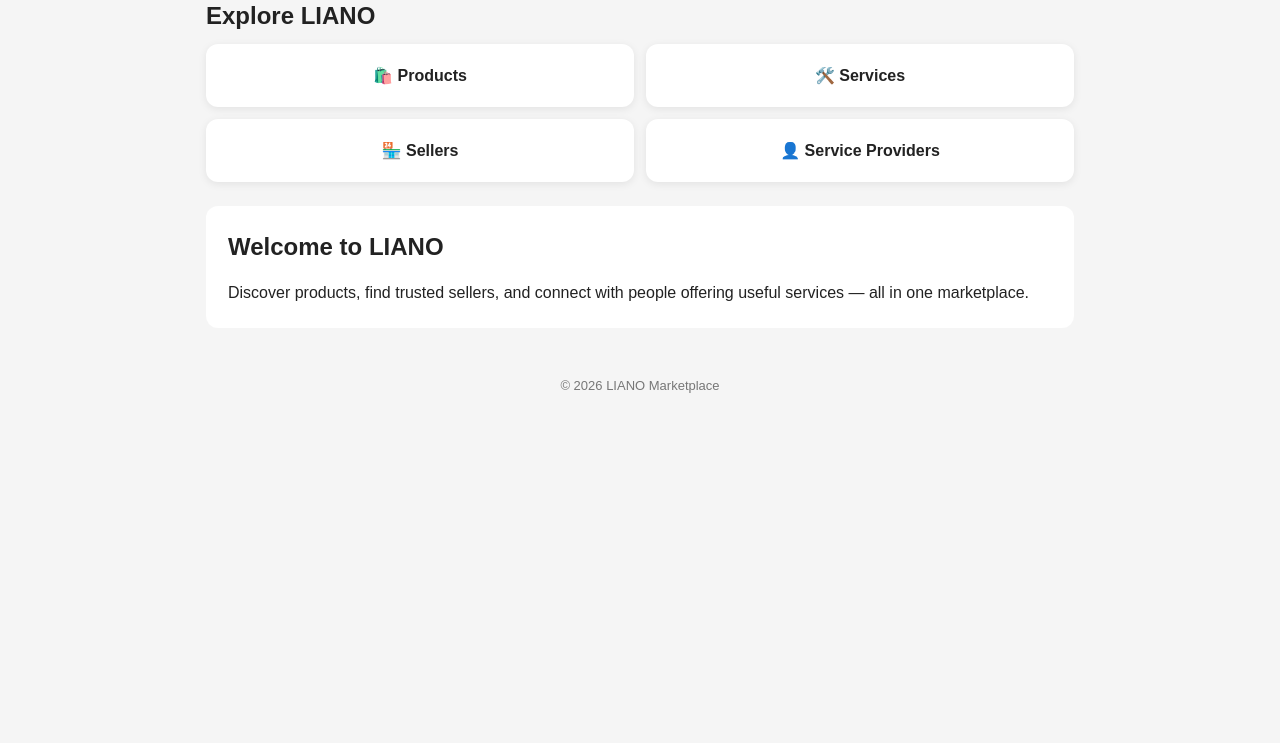
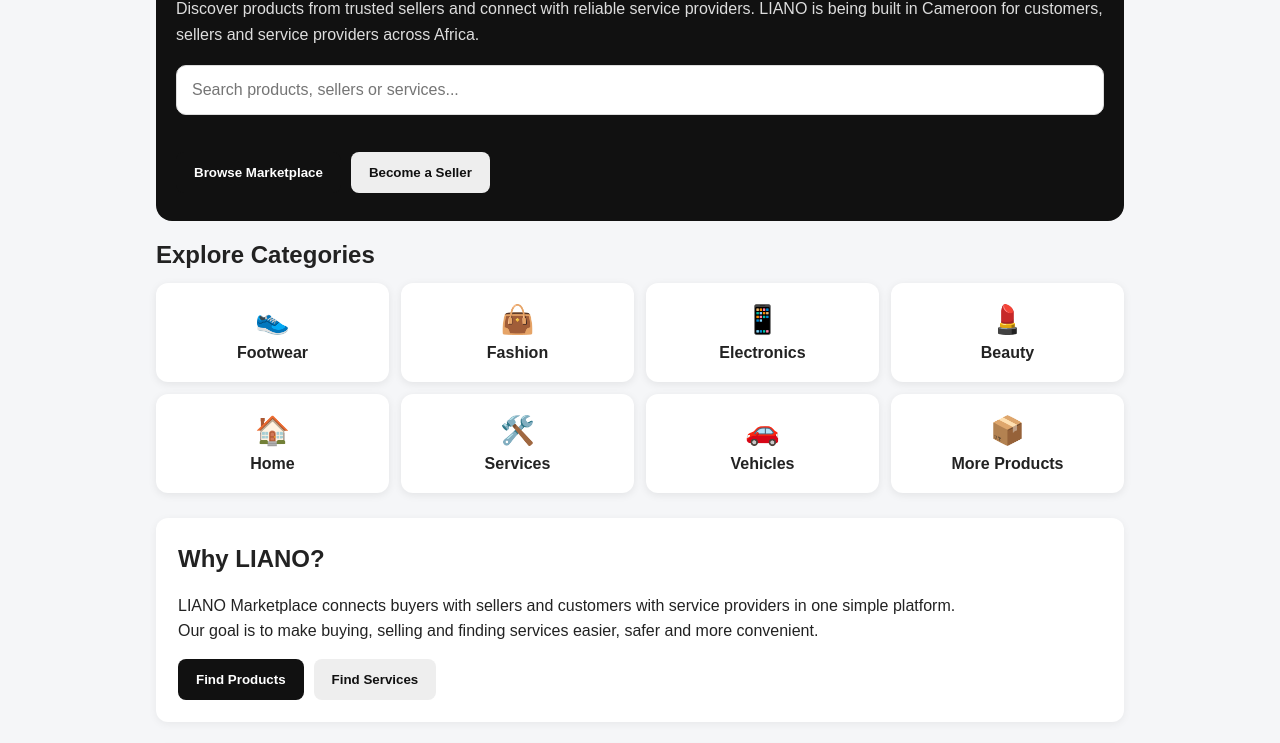
Before and after one commit to liano-app/Liano-Marketplace, a plain HTML site: page index.html in a window 1280 px wide. Shown: the part 186-929 px from the top of the page. Before the commit the page ends 800 px from the top, so only its background shows below. Drawn offline with Linux system fonts and the light colour scheme.

Commit message:
Refactor HTML structure and styles for clarity

```diff
--- a/index.html
+++ b/index.html
@@ -4,84 +4,142 @@
 <meta charset="UTF-8">
 <meta name="viewport" content="width=device-width, initial-scale=1.0">
 <title>LIANO Marketplace</title>
+
 <style>
-    * {
-      box-sizing: border-box;
-      margin: 0;
-      padding: 0;
-      font-family: Arial, sans-serif;
+*{box-sizing:border-box;margin:0;padding:0}
+
+body{
+font-family:Arial,sans-serif;
+background:#f5f6f8;
+color:#222;
 }
 
-    body {
-      background: #f5f5f5;
-      color: #222;
+header{
+background:#111;
+color:white;
+padding:18px 16px;
 }
 
-    header {
-      background: #111;
-      color: white;
-      padding: 22px 18px;
+.logo{
+font-size:28px;
+font-weight:bold;
+letter-spacing:2px;
 }
 
-    .logo {
-      font-size: 28px;
-      font-weight: bold;
-      letter-spacing: 2px;
+.tagline{
+margin-top:6px;
+color:#ccc;
+font-size:14px;
 }
 
-    .tagline {
-      margin-top: 6px;
-      font-size: 14px;
-      color: #ddd;
+.container{
+max-width:1000px;
+margin:auto;
+padding:20px 16px;
 }
 
-    .container {
-      padding: 20px 16px;
-      max-width: 900px;
-      margin: auto;
+.hero{
+background:#111;
+color:white;
+padding:28px 20px;
+border-radius:16px;
+margin-bottom:20px;
 }
 
-    .search {
-      width: 100%;
-      padding: 15px;
-      border: 1px solid #ddd;
-      border-radius: 10px;
-      font-size: 16px;
-      margin-bottom: 20px;
+.hero h1{
+font-size:30px;
+margin-bottom:10px;
 }
 
-    h2 {
-      margin-bottom: 14px;
+.hero p{
+color:#ddd;
+line-height:1.6;
+margin-bottom:18px;
 }
 
-    .categories {
-      display: grid;
-      grid-template-columns: repeat(2, 1fr);
-      gap: 12px;
+.search{
+width:100%;
+padding:15px;
+border:1px solid #ddd;
+border-radius:10px;
+font-size:16px;
+margin-bottom:22px;
 }
 
-    .category {
-      background: white;
-      padding: 22px 10px;
-      border-radius: 12px;
-      text-align: center;
-      box-shadow: 0 2px 8px rgba(0,0,0,0.08);
-      font-weight: bold;
+h2{
+margin-bottom:14px;
 }
 
-    .welcome {
-      background: white;
-      padding: 22px;
-      border-radius: 12px;
-      margin-top: 24px;
-      line-height: 1.6;
+.categories{
+display:grid;
+grid-template-columns:repeat(2,1fr);
+gap:12px;
+margin-bottom:25px;
 }
 
-    footer {
-      text-align: center;
-      padding: 30px 15px;
-      color: #777;
-      font-size: 13px;
+.category{
+background:white;
+padding:20px 10px;
+border-radius:12px;
+text-align:center;
+box-shadow:0 2px 8px rgba(0,0,0,.08);
+font-weight:bold;
+}
+
+.category span{
+display:block;
+font-size:28px;
+margin-bottom:8px;
+}
+
+.welcome{
+background:white;
+padding:22px;
+border-radius:12px;
+margin-bottom:24px;
+line-height:1.6;
+box-shadow:0 2px 8px rgba(0,0,0,.06);
+}
+
+.buttons{
+display:flex;
+gap:10px;
+flex-wrap:wrap;
+margin-top:15px;
+}
+
+button{
+border:0;
+padding:13px 18px;
+border-radius:8px;
+font-weight:bold;
+cursor:pointer;
+}
+
+.primary{
+background:#111;
+color:white;
+}
+
+.secondary{
+background:#eee;
+color:#111;
+}
+
+footer{
+background:#111;
+color:#ccc;
+text-align:center;
+padding:25px 15px;
+margin-top:30px;
+font-size:14px;
+line-height:1.6;
+}
+
+@media(min-width:700px){
+.categories{
+grid-template-columns:repeat(4,1fr);
+}
 }
 </style>
 </head>
@@ -90,38 +148,114 @@
 
 <header>
 <div class="logo">LIANO</div>
-    <div class="tagline">Buy. Sell. Hire. Connect.</div>
+<div class="tagline">Marketplace • Buy • Sell • Connect</div>
 </header>
 
 <main class="container">
 
-    <input
-      type="text"
-      class="search"
-      placeholder="What are you looking for?"
-    >
+<section class="hero">
+<h1>Welcome to LIANO Marketplace</h1>
+<p>
+Discover products from trusted sellers and connect with reliable service providers.
+LIANO is being built in Cameroon for customers, sellers and service providers across Africa.
+</p>
 
-    <h2>Explore LIANO</h2>
+<input class="search" type="search"
+placeholder="Search products, sellers or services...">
 
-    <div class="categories">
-      <div class="category">🛍️ Products</div>
-      <div class="category">🛠️ Services</div>
-      <div class="category">🏪 Sellers</div>
-      <div class="category">👤 Service Providers</div>
+<div class="buttons">
+<button class="primary">Browse Marketplace</button>
+<button class="secondary">Become a Seller</button>
+</div>
+</section>
+
+<h2>Explore Categories</h2>
+
+<section class="categories">
+
+<div class="category">
+<span>👟</span>
+Footwear
 </div>
 
-    <div class="welcome">
-      <h2>Welcome to LIANO</h2>
+<div class="category">
+<span>👜</span>
+Fashion
+</div>
+
+<div class="category">
+<span>📱</span>
+Electronics
+</div>
+
+<div class="category">
+<span>💄</span>
+Beauty
+</div>
+
+<div class="category">
+<span>🏠</span>
+Home
+</div>
+
+<div class="category">
+<span>🛠️</span>
+Services
+</div>
+
+<div class="category">
+<span>🚗</span>
+Vehicles
+</div>
+
+<div class="category">
+<span>📦</span>
+More Products
+</div>
+
+</section>
+
+<section class="welcome">
+
+<h2>Why LIANO?</h2>
+
 <p>
-        Discover products, find trusted sellers, and connect with people
-        offering useful services — all in one marketplace.
+LIANO Marketplace connects buyers with sellers and customers with service providers
+in one simple platform.
 </p>
+
+<p>
+Our goal is to make buying, selling and finding services easier, safer and more convenient.
+</p>
+
+<div class="buttons">
+<button class="primary">Find Products</button>
+<button class="secondary">Find Services</button>
 </div>
+
+</section>
+
+<section class="welcome">
+
+<h2>For Sellers & Service Providers</h2>
+
+<p>
+Create your presence on LIANO, showcase what you offer and reach customers looking
+for your products or services.
+</p>
+
+<div class="buttons">
+<button class="primary">Join LIANO</button>
+</div>
+
+</section>
 
 </main>
 
 <footer>
-    © 2026 LIANO Marketplace
+<strong>LIANO Marketplace</strong><br>
+Connecting buyers, sellers and service providers.<br><br>
+Built in Cameroon • Growing across Africa
 </footer>
 
 </body>
```
Lines whose indentation alone changed are shown as unchanged.
